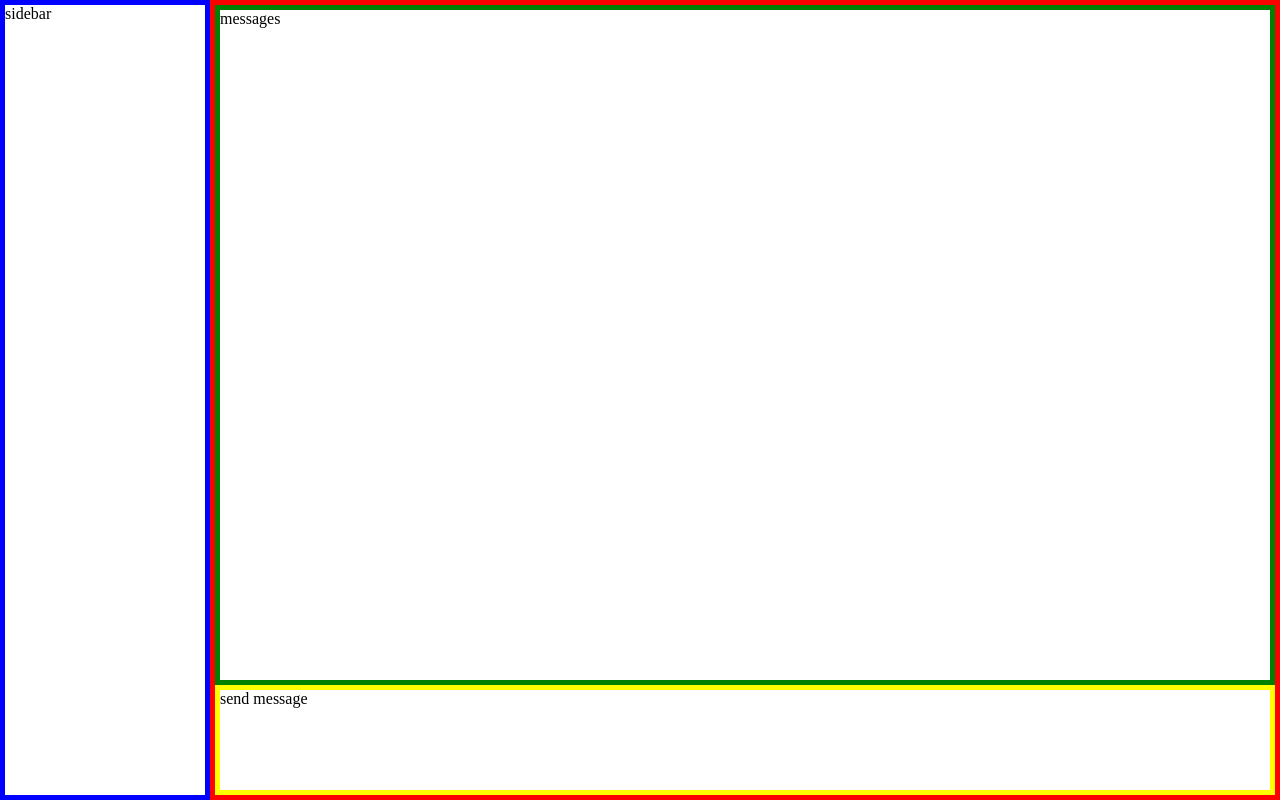
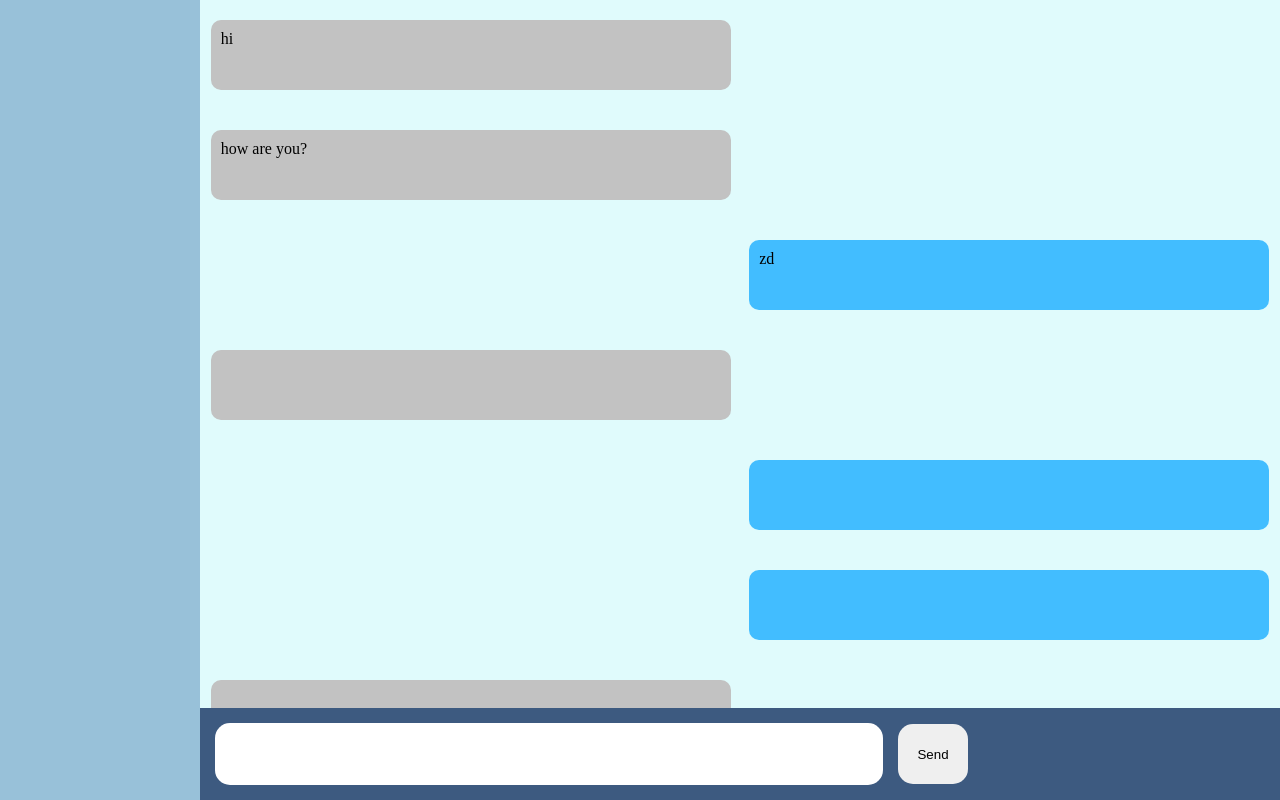
Before and after one commit to chkhetiani/Chat, a plain HTML site: page ChatClient/index.html in a window 1280 px wide. Drawn offline with Linux system fonts and the light colour scheme.

Commit message:
add styles

```diff
--- a/ChatClient/index.css
+++ b/ChatClient/index.css
@@ -8,12 +8,11 @@ body {
 }
 
 .sidebar {
-  border: 5px solid blue;
   width: 200px;
+  background-color: #98c1d9;
 }
 
 .main {
-  border: 5px solid red;
   flex-grow: 1;
 
   display: flex;
@@ -22,10 +21,59 @@ body {
 
 .messages {
   flex-grow: 1;
-  border: 5px solid green;
+  background-color: #e0fbfc;
+  overflow: auto;
+
+  display: flex;
+  flex-direction: column;
 }
 
 .send-message {
   height: 100px;
-  border: 5px solid yellow;
+  background-color: #3d5a80;
+  display: flex;
+  align-items: center;
 }
+
+.textInput {
+  width: 60%;
+  height: 60px;
+  margin: 15px;
+  outline: none;
+  border: none;
+  border-radius: 15px;
+  padding-left: 10px;
+  padding-right: 10px;
+}
+
+.sendButton {
+  width: 70px;
+  height: 60px;
+  outline: none;
+  border: none;
+  border-radius: 15px;
+}
+
+.sendButton:hover {
+  cursor: pointer;
+  background-color: #d1faff;
+}
+
+.message {
+  background-color: #c2c2c2;
+  margin-left: 1%;
+  margin-right: 1%;
+  padding: 10px 10px 10px 10px;
+  word-wrap: break-word;
+  min-height: 50px;
+  max-width: 500px;
+  margin-top: 20px;
+  margin-bottom: 20px;
+  border-radius: 10px;
+}
+
+.myMessage {
+  background-color: #42bdff;
+  align-self: flex-end;
+  width: 500px;
+}
--- a/ChatClient/index.html
+++ b/ChatClient/index.html
@@ -1,27 +1,36 @@
 <!DOCTYPE html>
-<html lang="en">
+<html>
 
 <head>
+    <title></title>
     <meta charset="UTF-8">
     <meta http-equiv="X-UA-Compatible" content="IE=edge">
     <meta name="viewport" content="width=device-width, initial-scale=1.0">
-    <link rel="stylesheet" href="./index.css">
-    <title>Chat</title>
+    <link rel="stylesheet" type="text/css" href="./index.css">
 </head>
 
 <body>
-
     <div class="page">
-        <div class="sidebar">sidebar</div>
+        <div class="sidebar">
+        </div>
         <div class="main">
-            <div class="messages">messages</div>
-            <div class="send-message">send message</div>
+            <div class="messages">
+                <div class="message">hi</div>
+                <div class="message">how are you?</div>
+                <div class="message myMessage">zd</div>
+                <div class="message"></div>
+                <div class="message myMessage"></div>
+                <div class="message myMessage"></div>
+                <div class="message"></div>
+                <div class="message"></div>
+            </div>
+            <div class="send-message">
+                <input class="textInput" type="text" name="">
+                <button class="sendButton" onclick="send()">Send</button>
+            </div>
         </div>
     </div>
-
-
     <script src="index.js"></script>
-
 </body>
 
 </html>
--- a/ChatClient/index.js
+++ b/ChatClient/index.js
@@ -0,0 +1,3 @@
+const send = () => {
+    console.log(123);
+}
```
